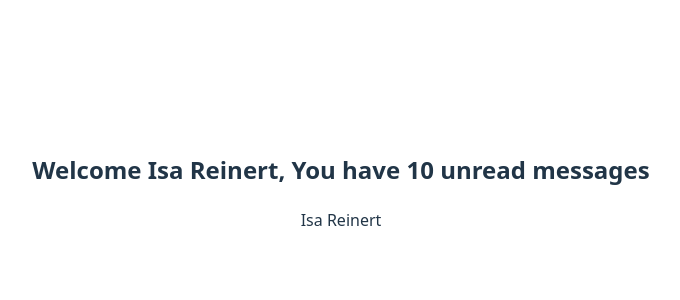
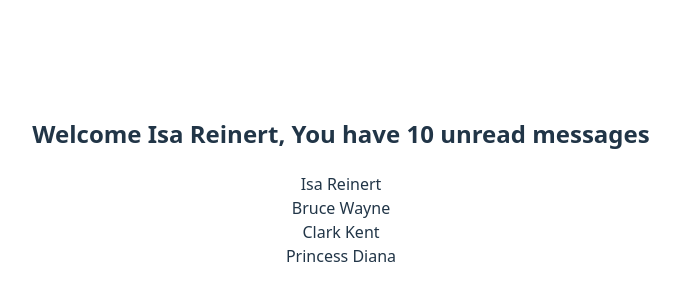
Before and after one commit to reinertisa/react-typescript-crash-course, a React (Vite) app: page / in a window 1280 px wide. Shown: the part 218-518 px from the top of the page, without its empty margins (299-979 px from the left). Built offline with nearby package versions, Linux system fonts and the light colour scheme.

Commit message:
feat(website): typing array of an object as prop

```diff
--- a/src/App.tsx
+++ b/src/App.tsx
@@ -1,6 +1,7 @@
 import './App.css'
 import Greet from "./components/Greet.tsx";
 import Person from "./components/Person.tsx";
+import PersonList from "./components/PersonList.tsx";
 
 function App() {
     const name = {
@@ -8,10 +9,26 @@ function App() {
         last: 'Reinert'
     };
 
+    const personList = [
+        {
+            first: 'Bruce',
+            last: 'Wayne'
+        },
+        {
+            first: 'Clark',
+            last: 'Kent'
+        },
+        {
+            first: 'Princess',
+            last: 'Diana'
+        }
+    ]
+
   return (
       <div>
           <Greet name="Isa Reinert" messageCount={10} isLoggedIn={true} />
           <Person name={name} />
+          <PersonList names={personList} />
       </div>
   )
 }
--- /dev/null
+++ b/src/components/PersonList.tsx
@@ -0,0 +1,15 @@
+import Person from "./Person.tsx";
+
+type PersonListProps = {
+    names: {
+        first: string
+        last: string
+    }[]
+}
+export default function PersonList(props: PersonListProps) {
+    return (
+        <div>
+            {props.names.map(name => <Person key={name.first} name={name} />)}
+        </div>
+    )
+}
```
